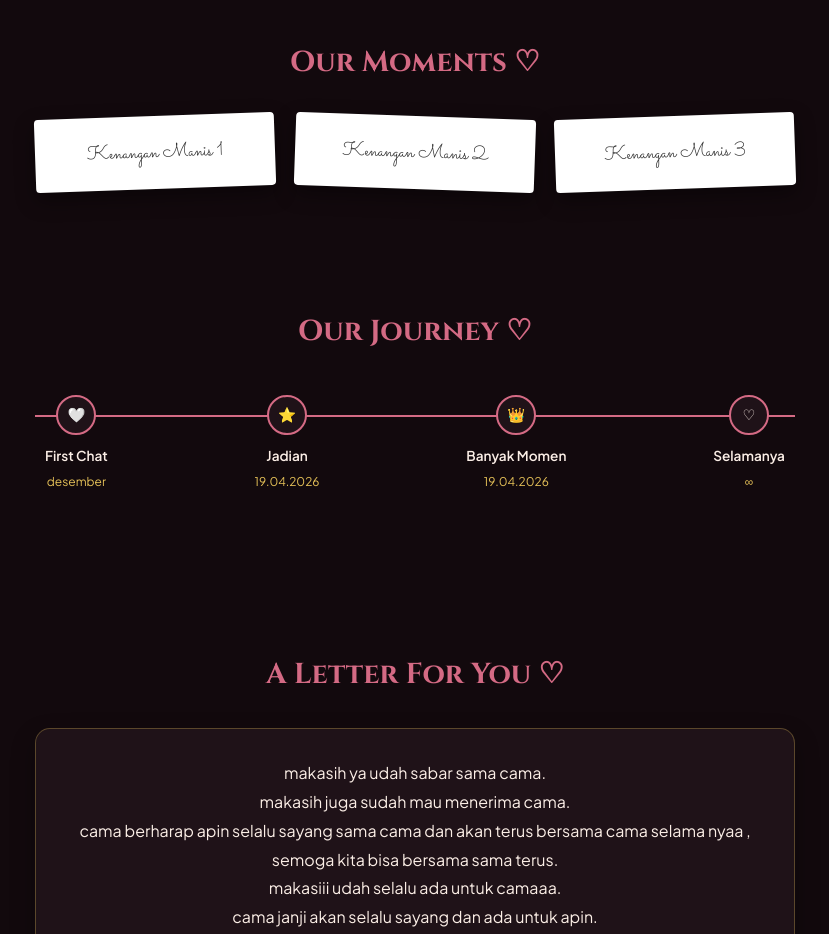
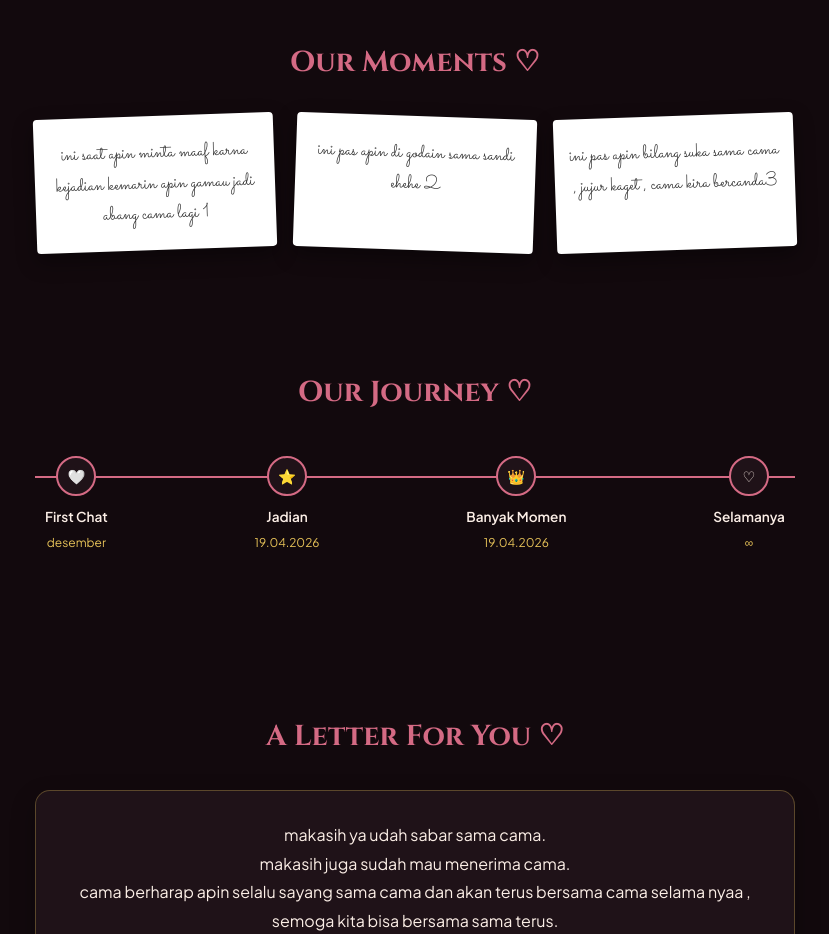
Before and after one commit to salmareisha8-hash/website-for-alvin, a plain HTML site: page index.html in a window 1280 px wide. Shown: the part 1300-2234 px from the top of the page, without its empty margins (225-1054 px from the left). Drawn offline with Linux system fonts and the light colour scheme.

Commit message:
Update index.html

```diff
--- a/index.html
+++ b/index.html
@@ -66,15 +66,15 @@
     <div class="gallery-grid">
       <div class="polaroid">
         <img src="assets/img/moment1.jpg" alt="Moment 1" onerror="this.style.display='none'">
-        <p class="caption">Kenangan Manis 1</p>
+        <p class="caption">ini saat apin minta maaf karna kejadian kemarin apin gamau jadi abang cama lagi 1</p>
       </div>
       <div class="polaroid">
         <img src="assets/img/moment2.jpg" alt="Moment 2" onerror="this.style.display='none'">
-        <p class="caption">Kenangan Manis 2</p>
+        <p class="caption">ini pas apin di godain sama sandi ehehe 2</p>
       </div>
       <div class="polaroid">
         <img src="assets/img/moment3.jpg" alt="Moment 3" onerror="this.style.display='none'">
-        <p class="caption">Kenangan Manis 3</p>
+        <p class="caption">ini pas apin bilang suka sama cama , jujur kaget , cama kira bercanda3</p>
       </div>
     </div>
   </section>
```
